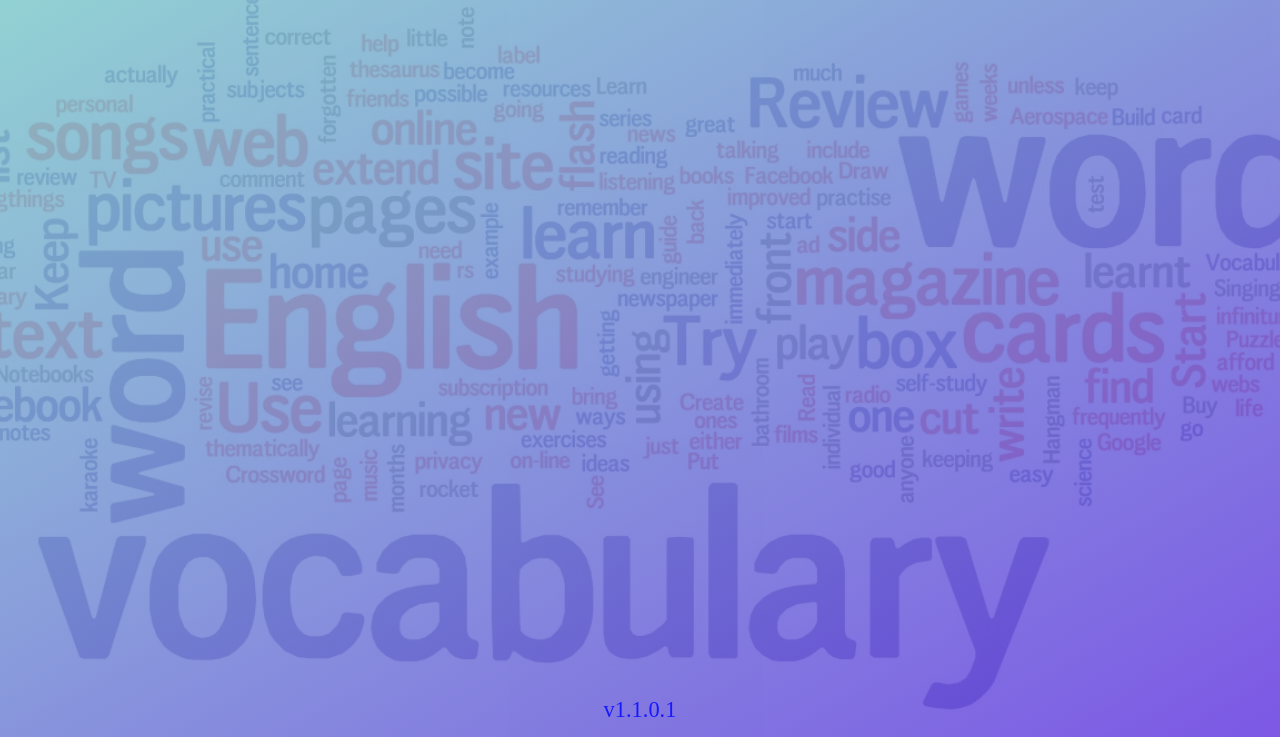
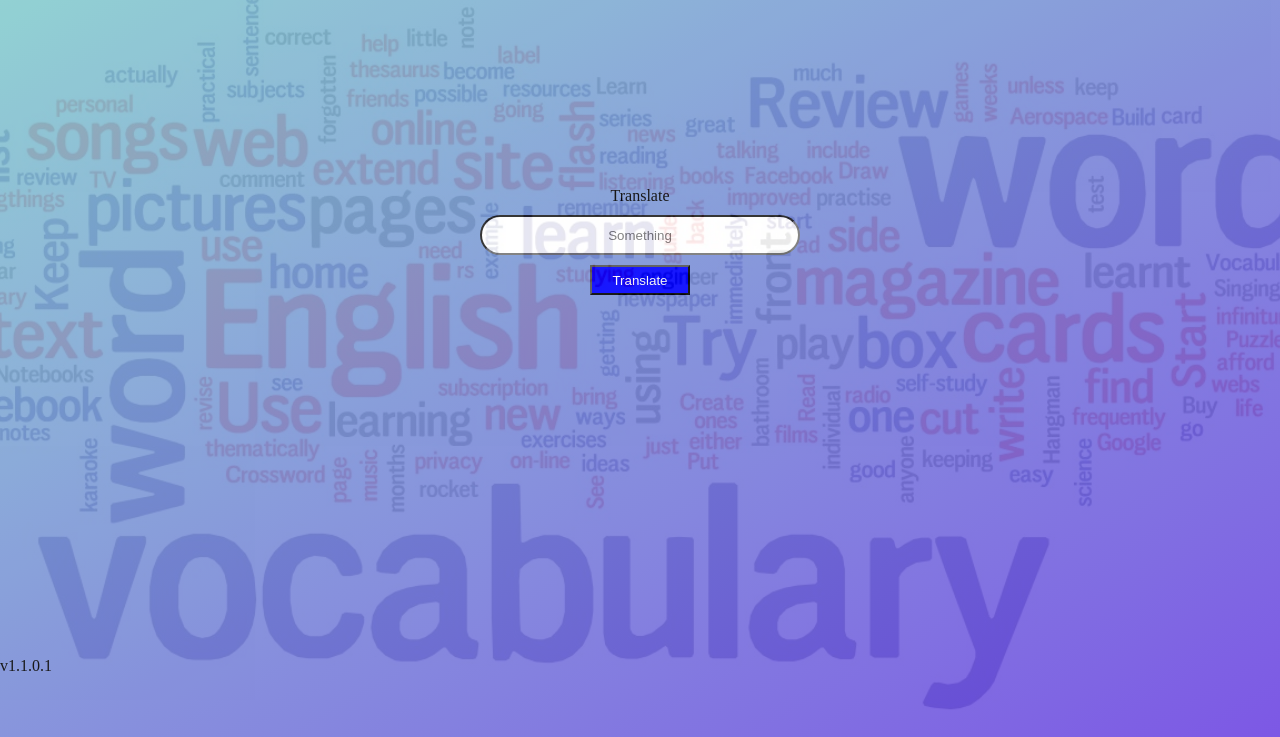
Before and after one commit to Dafank/Bro-HTML, a plain HTML site: page src/index.html in a window 1280 px wide. Shown: the part 63-800 px from the top of the page. Drawn offline with Linux system fonts and the light colour scheme.

Commit message:
Test form

```diff
--- a/src/index.html
+++ b/src/index.html
@@ -5,6 +5,7 @@
   <meta name="viewport" content="width=device-width, initial-scale=1.0">
   <meta http-equiv="X-UA-Compatible" content="ie=edge">
     <link rel="stylesheet" href="/style.css">
+    <link rel="stylesheet" href="/normalize"/>
     <link href="https://fonts.googleapis.com/css?family=Lobster" rel="stylesheet">
   <title>Document</title>
 </head>
@@ -24,7 +25,13 @@
           </ul>
       </div>
         <div class="content">
-
+          <form class="form">
+            <label>Translate</label>
+            <br />
+            <input class="form-translate"type="text" placeholder="Something"/>
+            <br />
+            <input class="btn-translate" type="submit" value="Translate"/>
+          </form>
         </div>
         <div class="footer">
           v1.1.0.1
--- a/src/style.css
+++ b/src/style.css
@@ -65,11 +65,17 @@ body{
 }
 
 .menu li:hover {
-  opacity: 0.4;
+  background: -moz-linear-gradient(rgba(0,0,0,.1),rgba(0,0,0,.1));
+  background: -webkit-linear-gradient(rgba(0,0,0,.1),rgba(0,0,0,.1));
+  background: linear-gradient(rgba(0,0,0,.1),rgba(0,0,0,.1));
+  text-shadow:0 0 3px black;
 }
 
 .user-menu li :hover {
-  opacity: 0.4;
+  background: -moz-linear-gradient(rgba(0,0,0,.1),rgba(0,0,0,.1));
+  background: -webkit-linear-gradient(rgba(0,0,0,.1),rgba(0,0,0,.1));
+  background: linear-gradient(rgba(0,0,0,.1),rgba(0,0,0,.1));
+  text-shadow:0 0 3px black;
 }
 .user-menu{
   flex-flow: row wrap;
@@ -99,13 +105,36 @@ body{
 }
 
 .content{
-  height:85vh;
+  height:80vh;
+  display: flex;
+  align-items: center;
+  text-align: center;
+  justify-content: space-around;
+  flex-direction: column;
 }
+
+
+.form{
+  width: 100%;
+  height: 300px
+}
+
+.form-translate{
+  height: 40px;
+  padding: 3px;
+  width: 25%;
+  text-align: center;
+  margin: 10px;
+  border-radius: 40px;
+}
+
+.btn-translate{
+  width: 100px;
+  height: 30px;
+  background-color: blue;
+  color:white;
+}
+
 .footer{
-  display: flex;
-  justify-content: center;
-  align-items:flex-end;
-  color: rgb(250, 255, 0);
-  font-size: 1.4em;
-  color:blue;
+
 }
```
Also changed, not shown: 1 other file.
